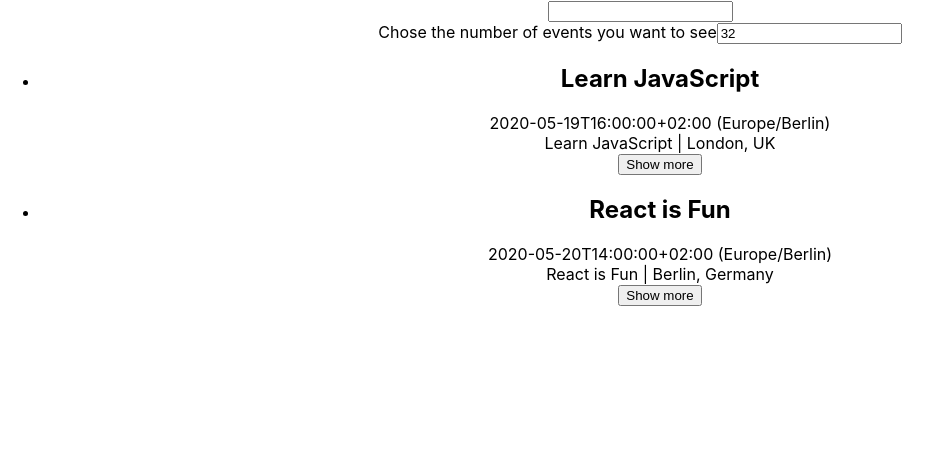
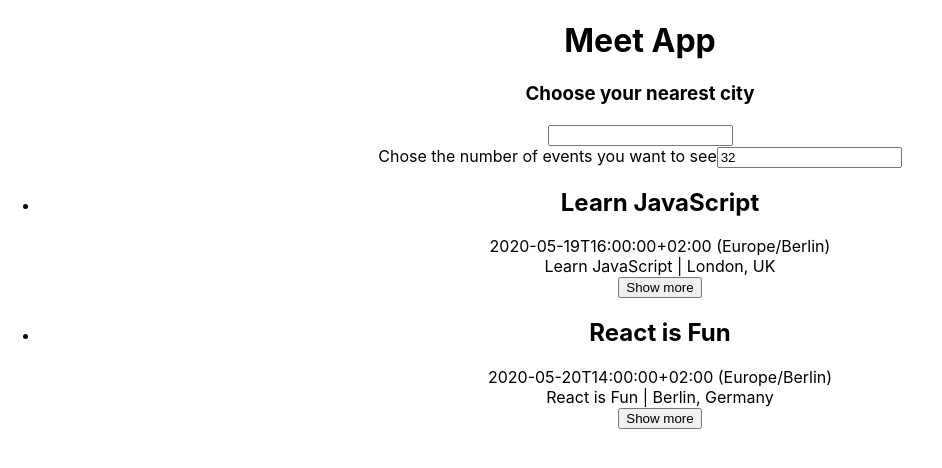
Before and after one commit to stefan-pop/meet, a React (Create React App) app: page / in a window 1280 px wide. Shown: the top 468 px of the page, without its empty margins (0-942 px from the left). Built offline with nearby package versions, Linux system fonts and the light colour scheme.

Commit message:
updated the component to not show suggestion if the input is empty

```diff
--- a/src/CitySearch.js
+++ b/src/CitySearch.js
@@ -16,6 +16,20 @@
             query: value,
             suggestions
         });
+
+        if(value.length === 0) {
+            this.setState({
+                showSuggestions: undefined
+            })
+        }else {
+            this.setState({
+                showSuggestions: true
+            })
+        }
+    }
+
+    handleFocus = () => {
+
     }
 
     handleItemClicked = (suggestion) => {
@@ -29,6 +43,9 @@
     render() {
         return (
             <div className="CitySearch">
+                <h1>Meet App</h1>
+                <h3>Choose your nearest city</h3>
+                <div className="suggestion-wrapper">
                     <input
                         type="text"
                         className="city"
@@ -45,6 +62,7 @@
                         </li>
                     </ul>
                 </div>
+            </div>
         );
   }
 }
```
Lines whose indentation alone changed are shown as unchanged.
